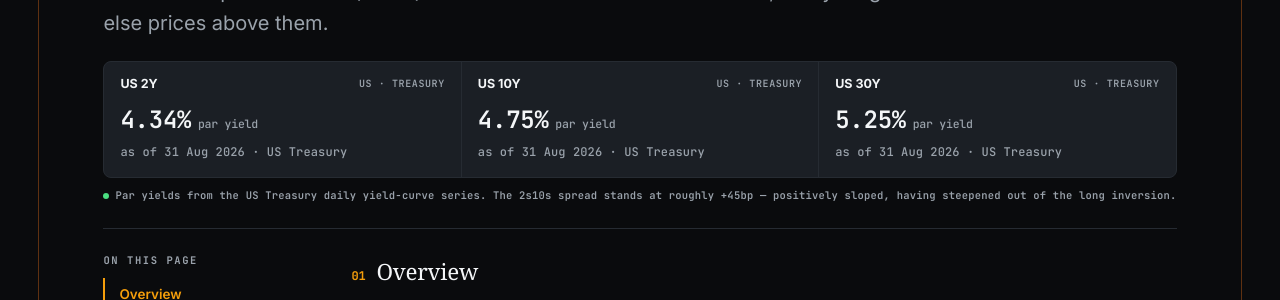
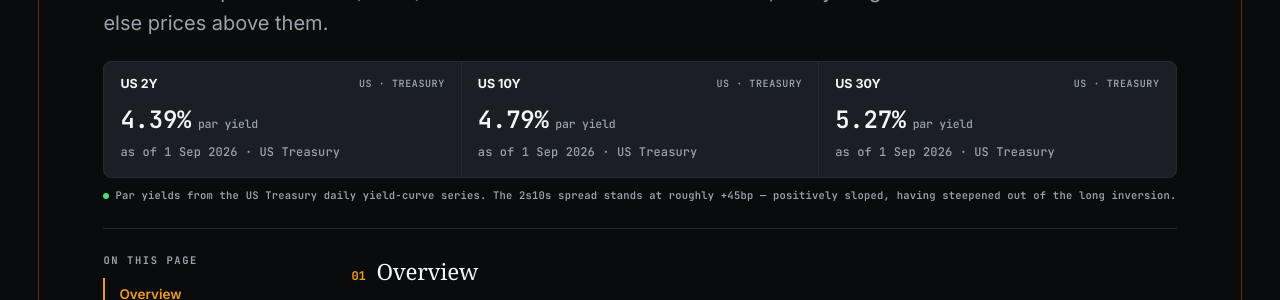
Before and after one commit to maverickrocx/RiskMaverick, a Jekyll site: the page built from markets/fixed-income.md, in a window 1280 px wide and 900 px high. Shown: the part 290-590 px from the top of the window. Built offline with Jekyll 4.4.1, drawn with Linux system fonts in a browser that asks for light colours; some web fonts are replaced.

Commit message:
chore(marks): daily benchmark refresh from primary sources

```diff
--- a/_data/marks.yml
+++ b/_data/marks.yml
@@ -2,15 +2,15 @@
 # Each mark carries the date and publisher it came from.
 
 de_da:
-  price: "€143.80"
-  asof: "1 Sep 2026"
+  price: "€163.73"
+  asof: "2 Sep 2026"
   source: "SMARD"
-  low: 22.07
-  high: 236.92
+  low: 86.61
+  high: 251.31
   points: 96
 estr:
-  price: "2.185%"
-  asof: "31 Aug 2026"
+  price: "2.188%"
+  asof: "1 Sep 2026"
   source: "ECB"
 henry_hub:
   price: "$2.70"
@@ -25,18 +25,18 @@ lme_cu:
   asof: "28 Aug 2026"
   source: "LME"
 sofr:
-  price: "3.65%"
-  asof: "28 Aug 2026"
+  price: "3.68%"
+  asof: "31 Aug 2026"
   source: "NY Fed"
 us10y:
-  price: "4.75%"
-  asof: "31 Aug 2026"
+  price: "4.79%"
+  asof: "1 Sep 2026"
   source: "US Treasury"
 us2y:
-  price: "4.34%"
-  asof: "31 Aug 2026"
+  price: "4.39%"
+  asof: "1 Sep 2026"
   source: "US Treasury"
 us30y:
-  price: "5.25%"
-  asof: "31 Aug 2026"
+  price: "5.27%"
+  asof: "1 Sep 2026"
   source: "US Treasury"
```
